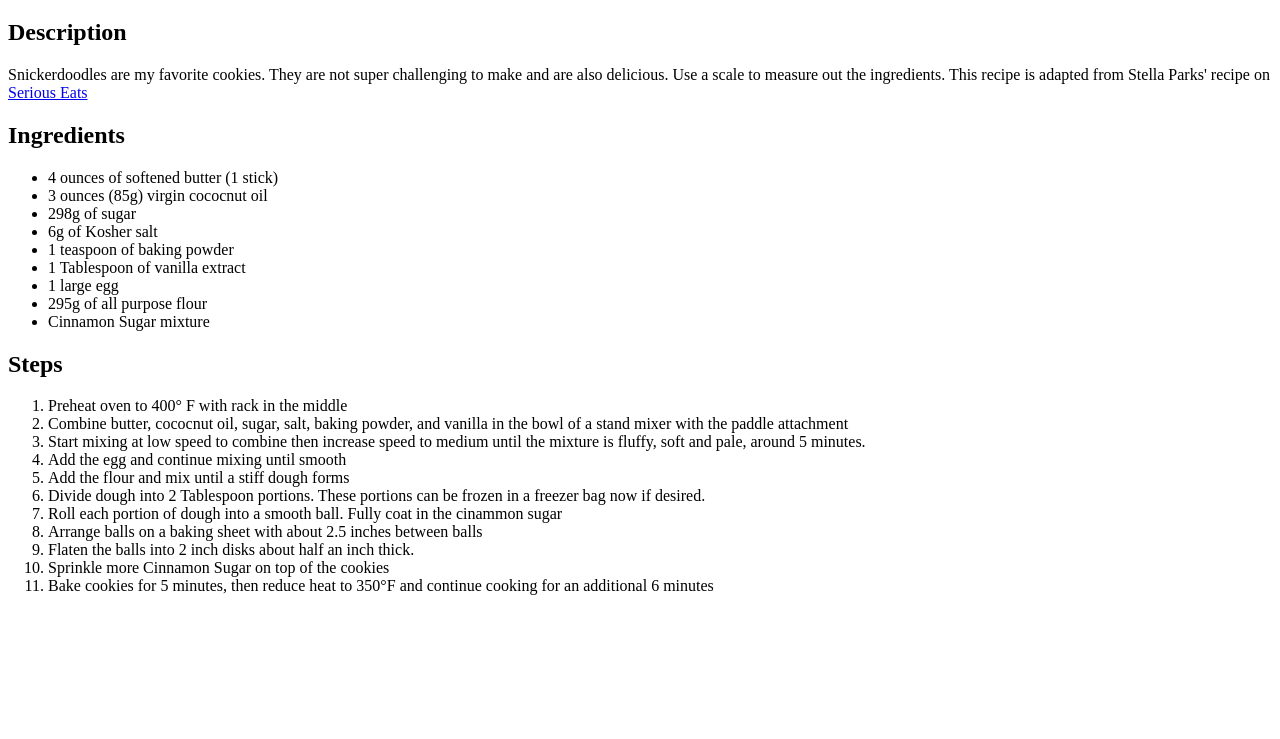
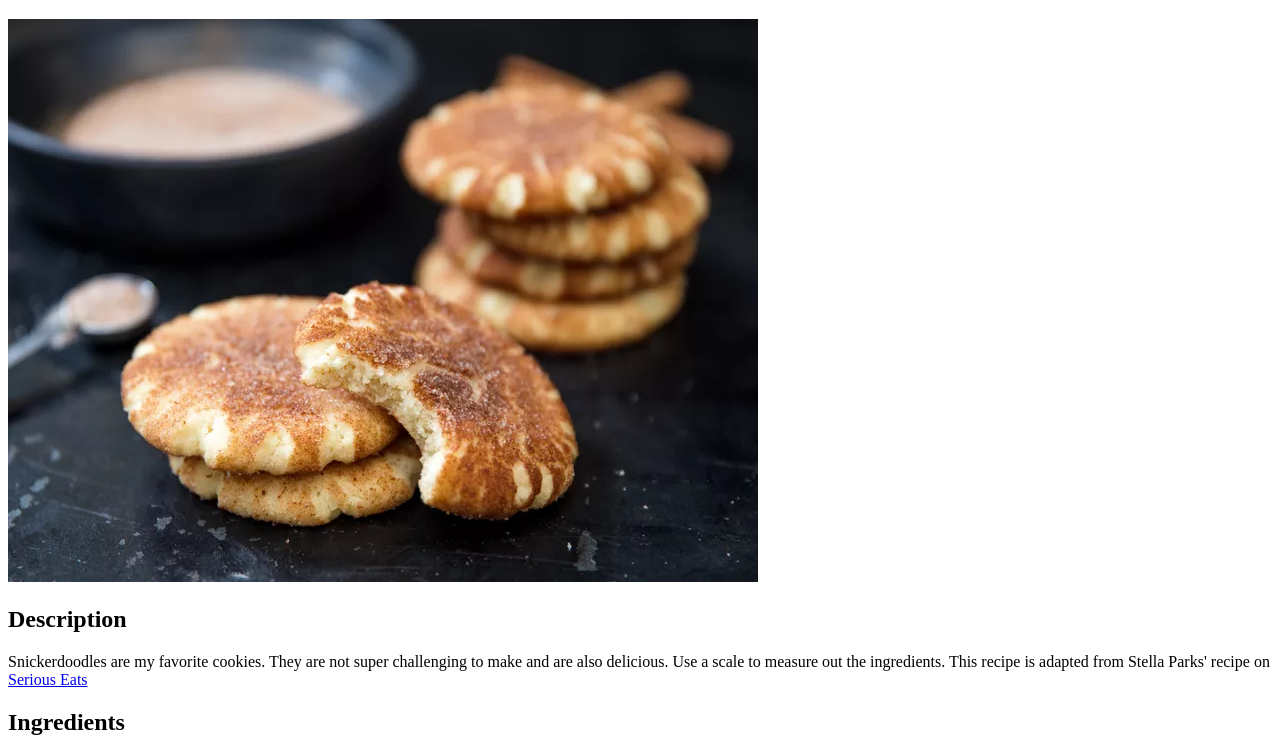
Before and after one commit to RaylightFGC/odin-recipes, a plain HTML site: page recipes/Snickerdoodle.html in a window 1280 px wide. Shown: the part 61-800 px from the top of the page. Drawn offline with Linux system fonts and the light colour scheme.

Commit message:
Add picture to Snickerdoodle page

```diff
--- a/recipes/Snickerdoodle.html
+++ b/recipes/Snickerdoodle.html
@@ -7,7 +7,7 @@
 </head>
 <body>
     <h1>Snickerdoodles</h1>
-    <!--Image goes here-->
+    <img src="../images/snickerdoodles.webp">
     <h2>Description</h2>
     <p>
         Snickerdoodles are my favorite cookies. They are not super challenging
```
